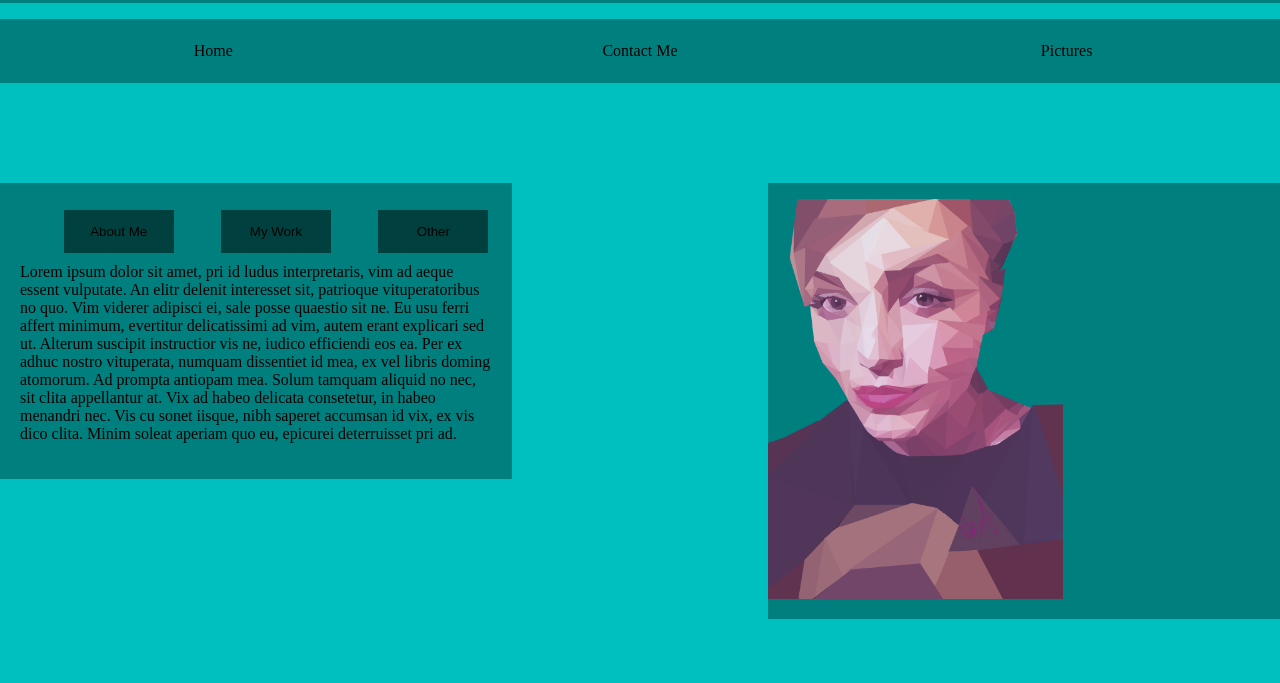
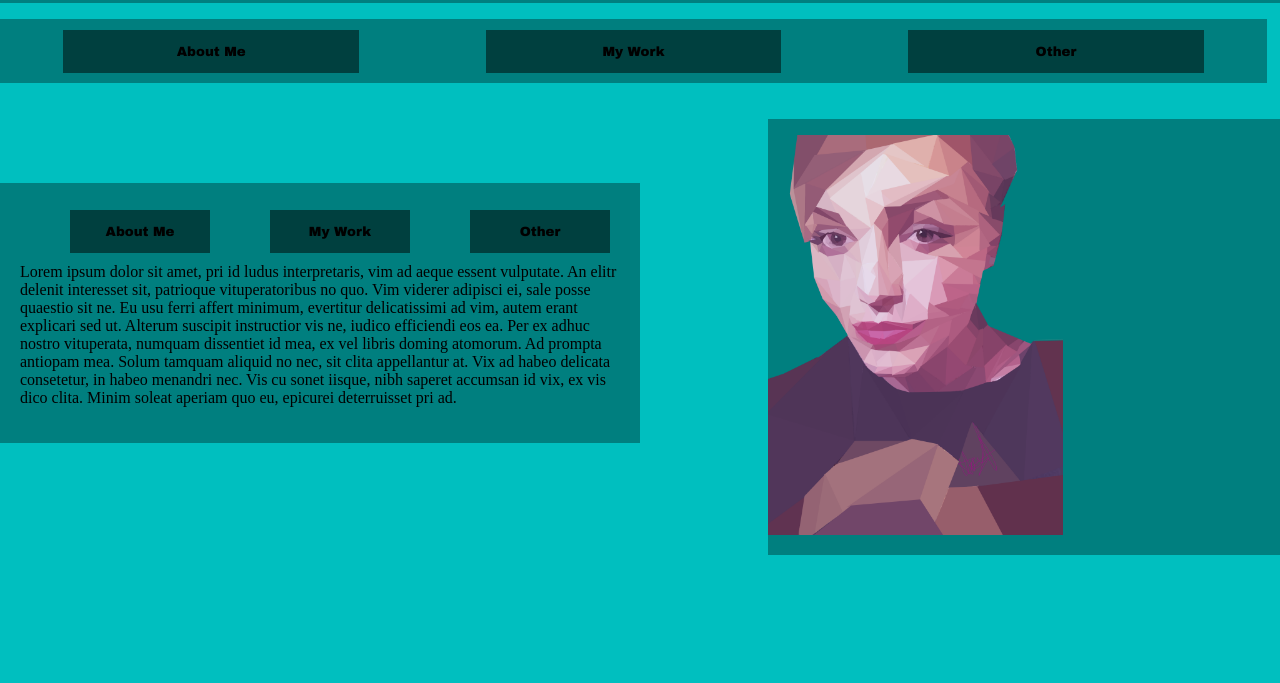
Before and after one commit to HampusHauffman/gameWeb, a plain HTML site: page Index.html in a window 1280 px wide. Shown: the part 117-800 px from the top of the page. Drawn offline with nearby package versions, Linux system fonts and the light colour scheme.

Commit message:
made the picture fixed

```diff
--- a/Index.html
+++ b/Index.html
@@ -8,17 +8,17 @@
 			$(function()
               {
 
-			 $("#btnOne").click(function()
+			 $("#btnTwoOne").click(function()
             {
 			     $("#paragraphOne").text("im 1");
             });
 
-             	 $("#btnTwo").click(function()
+             	 $("#btnTwoTwo").click(function()
             {
 			     $("#paragraphOne").text("im 2");
             });
 
-                $("#btnThree").click(function()
+                $("#btnTwoThree").click(function()
             {
 			     $("#paragraphOne").text("im 3");
             });
@@ -40,24 +40,23 @@
 			<p > <h1>Hampus Website</h1></p>
 		</div>
 
-		<div id = "menu" class = "menu">
-			<ul>
-				<li>Home</li>
-				<li>Contact Me</li>
-				<li>Pictures</li>
+		<div id = "menu" class = "menuOne">
+			<ul id = "menuLiOne">
+					<li> <button type="button"  class = "btnOne"> <p>About Me</p> </button> </li>
+					<li> <button type="button"  class = "btnOne"> <p>My Work</p> </button> </li>
+					<li> <button type="button"  class = "btnOne"> <p>Other</p> </button> </li>
 			</ul>
-
 		</div>
 
 		<div id = "wrap">
 
 			<div id = "firstWords">
 
-					<div class = "menu">
+				<div class = "menuTwo">
 					<ul id = "menuLiTwo">
-					<li class = "menuLiTwo"> <button type="button"  id = "btnOne" class = "btnTwo"> <p>About Me</p> </button> </li>
-					<li class = "menuLiTwo"> <button type="button"  id = "btnTwo" class = "btnTwo"> <p>My Work</p> </button> </li>
-					<li class = "menuLiTwo"> <button type="button"  id = "btnThree" class = "btnTwo"> <p>Other</p> </button> </li>
+						<li> <button type="button" id = "btnTwoOne"  class = "btnTwo"> <p>About Me</p> </button> </li>
+						<li> <button type="button" id = "btnTwoTwo"  class = "btnTwo"> <p>My Work</p> </button> </li>
+						<li> <button type="button" id = "btnTwoThree"  class = "btnTwo"> <p>Other</p> </button> </li>
 					</ul>
 
 				</div>
@@ -69,6 +68,8 @@
 
 
 				</p>
+
+			</div>
 
 		</div>
 
@@ -86,9 +87,6 @@
 			</div>
 
 
-			</div>
-
-
 
 
 	</body>
--- a/Style.css
+++ b/Style.css
@@ -4,31 +4,47 @@
 	text-align: center;
 	line-height: 400%;
 	margin-top: 50px;
+    font-family: Arial Black;
+
+
 }
 
-#menu ul{
-	    background-color: #007F7F;
-    	padding: 0;
-    	height: 40px;
+.menuOne ul{
+    margin-left: 0;
+    padding-left: 0;
 }
 
-.menu ul li{
+.menuOne ul li{
+    text-align: center;
+    line-height: 400%;
+    background-color: #007F7F;
+    float: left;
+    display: block;
+    width: 33%;
+    font-family: Arial Black;
+}
+
+.btnOne{
+    width:70%;
+    border:none;
+    background-color: #00403F;
+    font-family: Arial Black;
+}
+
+
+.menuTwo ul li{
 	text-align: center;
 	line-height: 400%;
     background-color: #007F7F;
     float: left;
     display: block;
     width: 33.333333333%;
+    font-family: Arial Black;
 }
 
 
-#wrap{
-
-
-}
-
 #firstWords{
-    width: 40%;
+    width: 50%;
     height: auto;
     background-color: #007F7F;
     clear: both;
@@ -42,6 +58,7 @@
     width:70%;
     border:none;
     background-color: #00403F;
+    font-family: Arial Black;
 }
 
 #paragraphOne{
@@ -53,7 +70,8 @@
     width: 40%;
     background-color: #007F7F;
     margin-top: 100px;
-    float: right;
+    margin-left: 60%;
+    position: fixed;
 
 }
 
```
Lines whose indentation alone changed are shown as unchanged.
